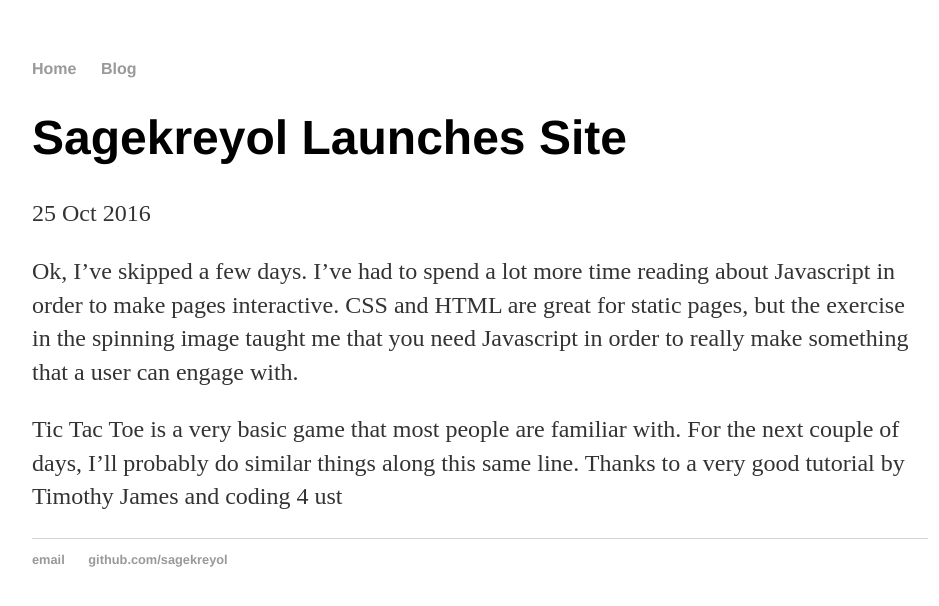
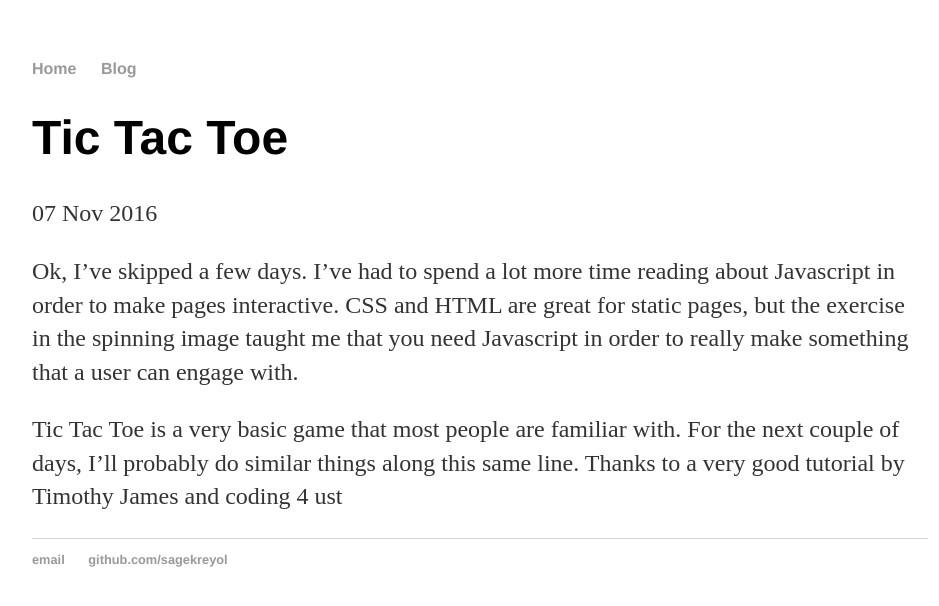
Before and after one commit to sagekreyol/sagekreyol.github.io, a Jekyll site: the page built from _posts/2016-11-7-Day5TicTacToe.md, in a window 1280 px wide. Shown: the top 606 px of the page, without its empty margins (160-1099 px from the left). Built offline with Jekyll 4.4.1, drawn with Linux system fonts in a browser that asks for light colours.

Commit message:
Update and rename 2016-11-7-Day5ClickMe.md to 2016-11-7-Day5TicTacToe.md

```diff
--- a/_posts/2016-11-7-Day5ClickMe.md
+++ b/_posts/2016-11-7-Day5TicTacToe.md
@@ -1,7 +1,7 @@
 ---
 layout: post
-title: "Sagekreyol Launches Site"
-date: 2016-10-25
+title: "Tic Tac Toe"
+date: 2016-11-7
 ---
 
 Ok, I've skipped a few days.  I've had to spend a lot more time reading about Javascript in order to make pages interactive.  CSS and HTML are great for static pages, but the exercise in the spinning image taught me that you need Javascript in order to really make something that a user can engage with.
```
